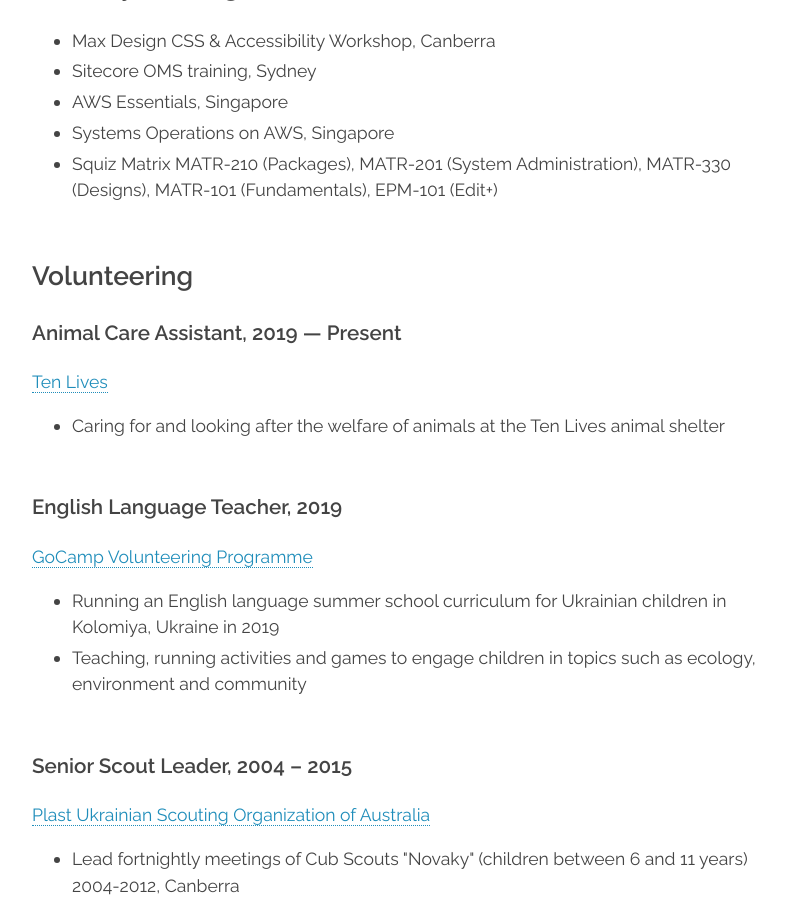
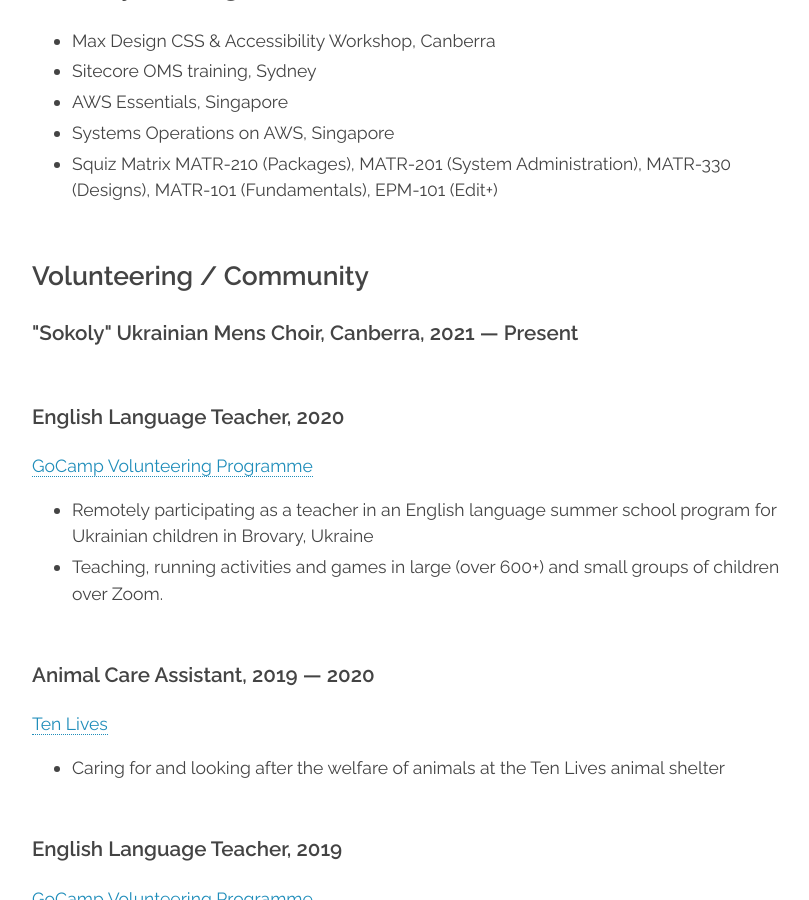
Before and after one commit to DrDrij/drdrij.github.io, a Jekyll site: the page built from pages/cv.html, in a window 1280 px wide and 900 px high, scrolled down 7806 px. Shown: the whole window, without its empty margins (233-1042 px from the left). Built offline with Jekyll 4.4.1, drawn with Linux system fonts in a browser that asks for light colours; some web fonts are replaced.

Commit message:
Update volunteer section

```diff
--- a/pages/cv.html
+++ b/pages/cv.html
@@ -373,11 +373,30 @@
 
 </div>
 
-<h2 id="volunteering">Volunteering</h2>
+<h2 id="volunteering">Volunteering / Community</h2>
 
 <div class="task">
 
-        <h3>Animal Care Assistant, 2019 — Present</h3>
+        <h3>"Sokoly" Ukrainian Mens Choir, Canberra, 2021 — Present</h3>
+
+</div>
+
+<div class="task">
+
+    <h3>English Language Teacher, 2020</h3>
+
+    <p><a href="https://gocamps.com.ua/">GoCamp Volunteering Programme</a></p>
+
+    <ul>
+        <li>Remotely participating as a teacher in an English language summer school program for Ukrainian children in Brovary, Ukraine</li>
+        <li>Teaching, running activities and games in large (over 600+) and small groups of children over Zoom.</li>
+    </ul>
+
+</div>
+
+<div class="task">
+
+        <h3>Animal Care Assistant, 2019 — 2020</h3>
 
         <p><a href="http://www.tenlives.com.au/">Ten Lives</a></p>
 
```
